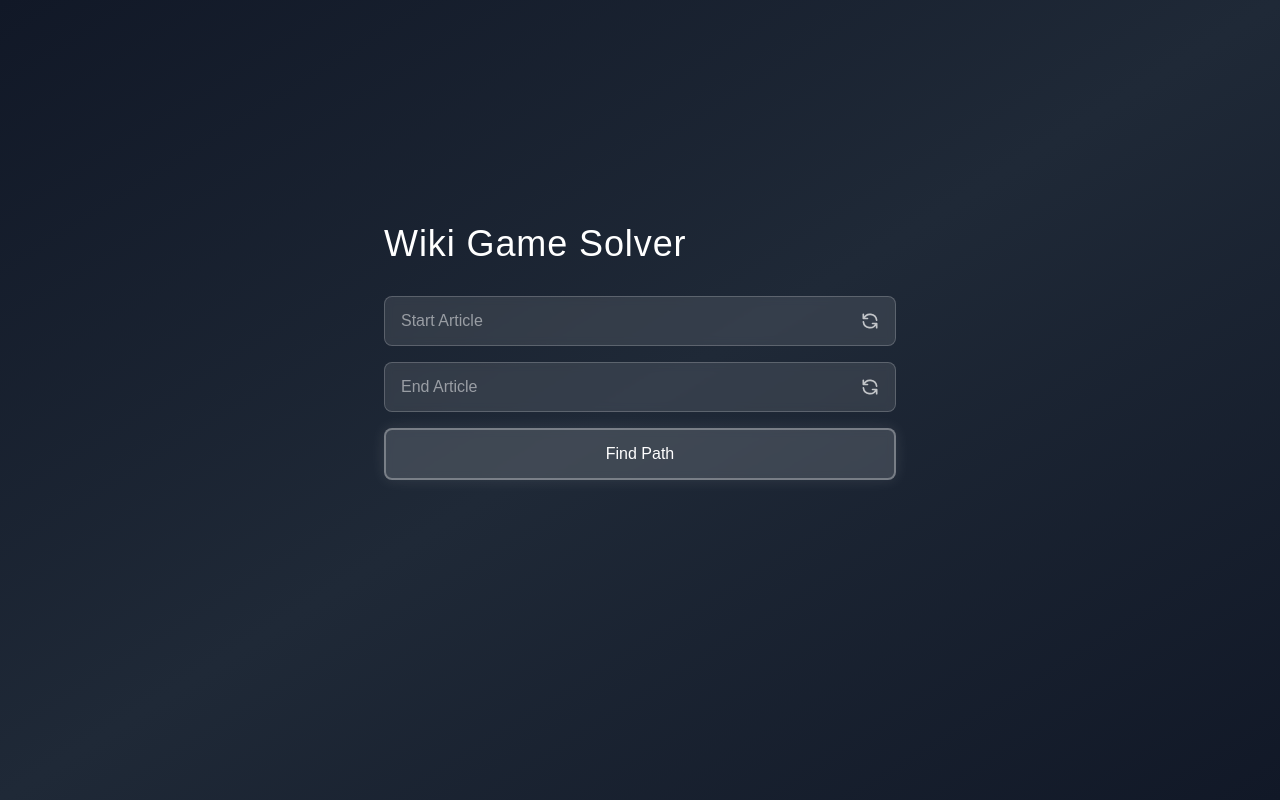
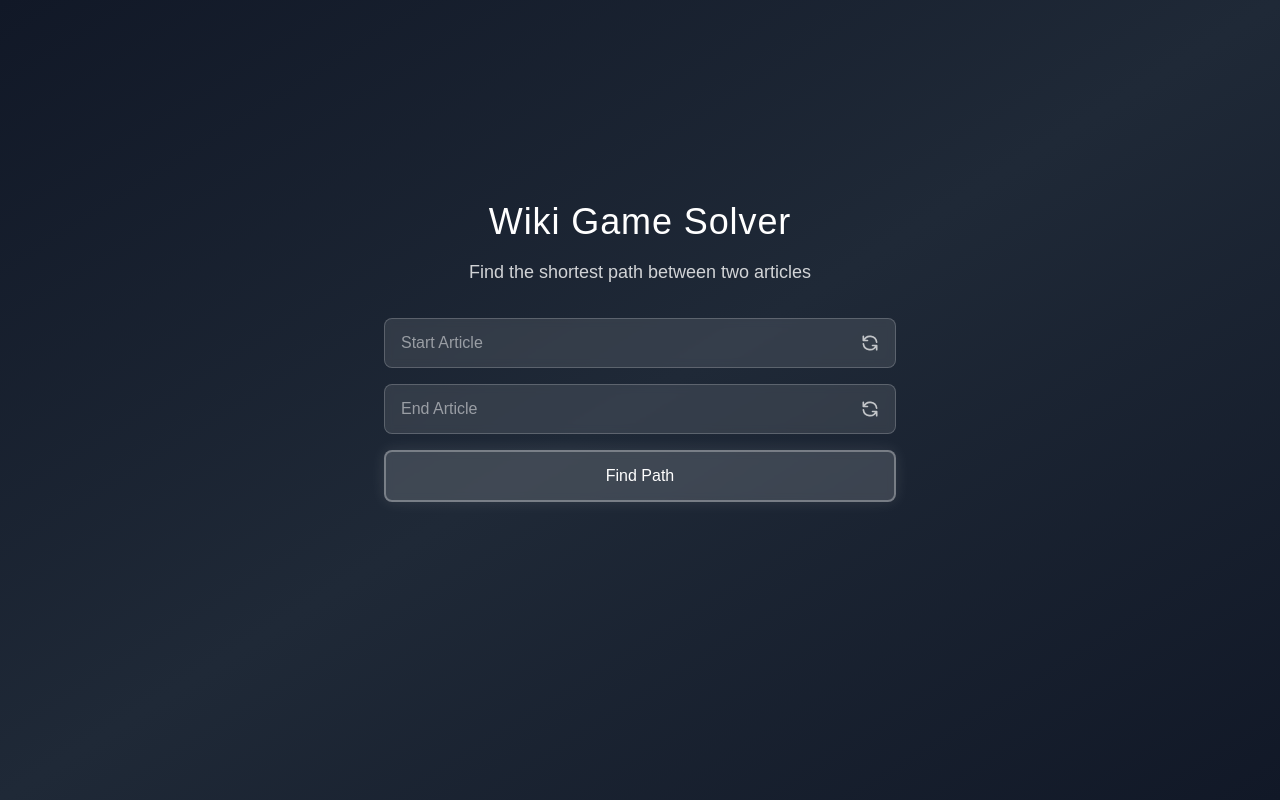
Before and after one commit to OKNG/wikipedia_solver, a Next.js app: page / in a window 1280 px wide. Built offline with nearby package versions, Linux system fonts and the light colour scheme.

Commit message:
subheading

```diff
--- a/app/page.tsx
+++ b/app/page.tsx
@@ -319,9 +319,14 @@ export default function Home() {
         <div className="space-y-8">
           {path.length === 0 && (
             <>
-              <h1 className="text-4xl font-light tracking-wide text-white">
-                Wiki Game Solver
-              </h1>
+              <div className="text-center space-y-4">
+                <h1 className="text-4xl font-light tracking-wide text-white">
+                  Wiki Game Solver
+                </h1>
+                <p className="text-lg font-light text-white/80">
+                  Find the shortest path between two articles
+                </p>
+              </div>
 
               <form
                 onSubmit={(e) => {
@@ -346,9 +351,6 @@ export default function Home() {
                           e.preventDefault();
                           e.currentTarget.blur();
                           window.scrollTo({ top: 0, behavior: 'smooth' });
-                          if (startArticle && endArticle) {
-                            findShortestPath();
-                          }
                         }
                       }}
                       onBlur={() => {
@@ -403,9 +405,6 @@ export default function Home() {
                           e.preventDefault();
                           e.currentTarget.blur();
                           window.scrollTo({ top: 0, behavior: 'smooth' });
-                          if (startArticle && endArticle) {
-                            findShortestPath();
-                          }
                         }
                       }}
                       onBlur={() => {
```
